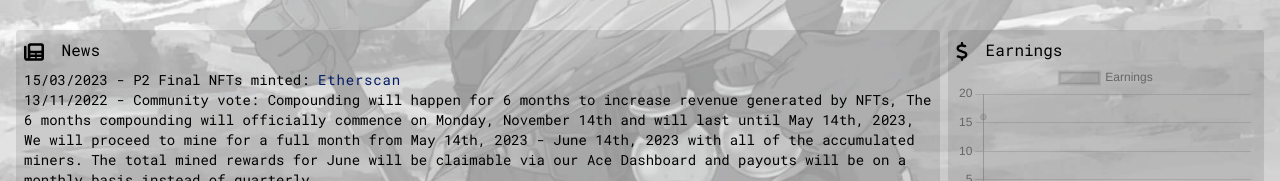
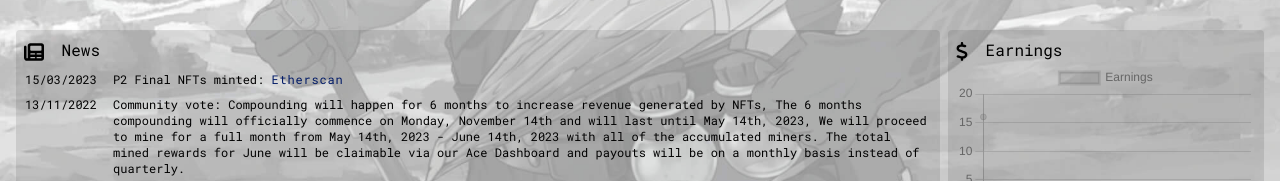
Before and after one commit to CryptoSafetySquad/website, a Next.js app: page /projects/aceminers in a window 1280 px wide. Shown: the part 619-800 px from the top of the page. Built offline with nearby package versions, Linux system fonts and the light colour scheme.

Commit message:
Update imports

```diff
--- a/pages/projects/aceminers.tsx
+++ b/pages/projects/aceminers.tsx
@@ -15,11 +15,14 @@ import {
 import Page from '../../Components/Page'
 import Contracts from '../../Components/Project/Contracts';
 import Header from '../../Components/Project/Header'
+import Sidebar from '../../Components/Project/Sidebar';
+import ModeSwitchingIcon from '../../Components/ModeSwitchingIcon';
+import NewsListing from '../../Components/NewsListing';
+
 import earnings from '../../data/projects/aceminers/earnings'
 import { AceMinersNFT as Project } from '../../data/projects/aceminers/aceminers';
 import news from '../../data/projects/aceminers/news'
-import ModeSwitchingIcon from '../../Components/ModeSwitchingIcon';
-import Sidebar from '../../Components/Project/Sidebar';
+
 
 ChartJS.register(
   CategoryScale,
@@ -41,11 +44,7 @@ const NewsContent = () => {
   return (
     <>
       <h2 className='mb-2'>{newsIcon} News</h2>
-      {
-        news.map((entry, index) => {
-          return <p className='mb-0 text-sm' key={`news-item-${index}`}>{entry.date} - {entry.content}</p>
-        })
-      }
+      <NewsListing newsEntries={news} />
     </>
   )
 }
```
